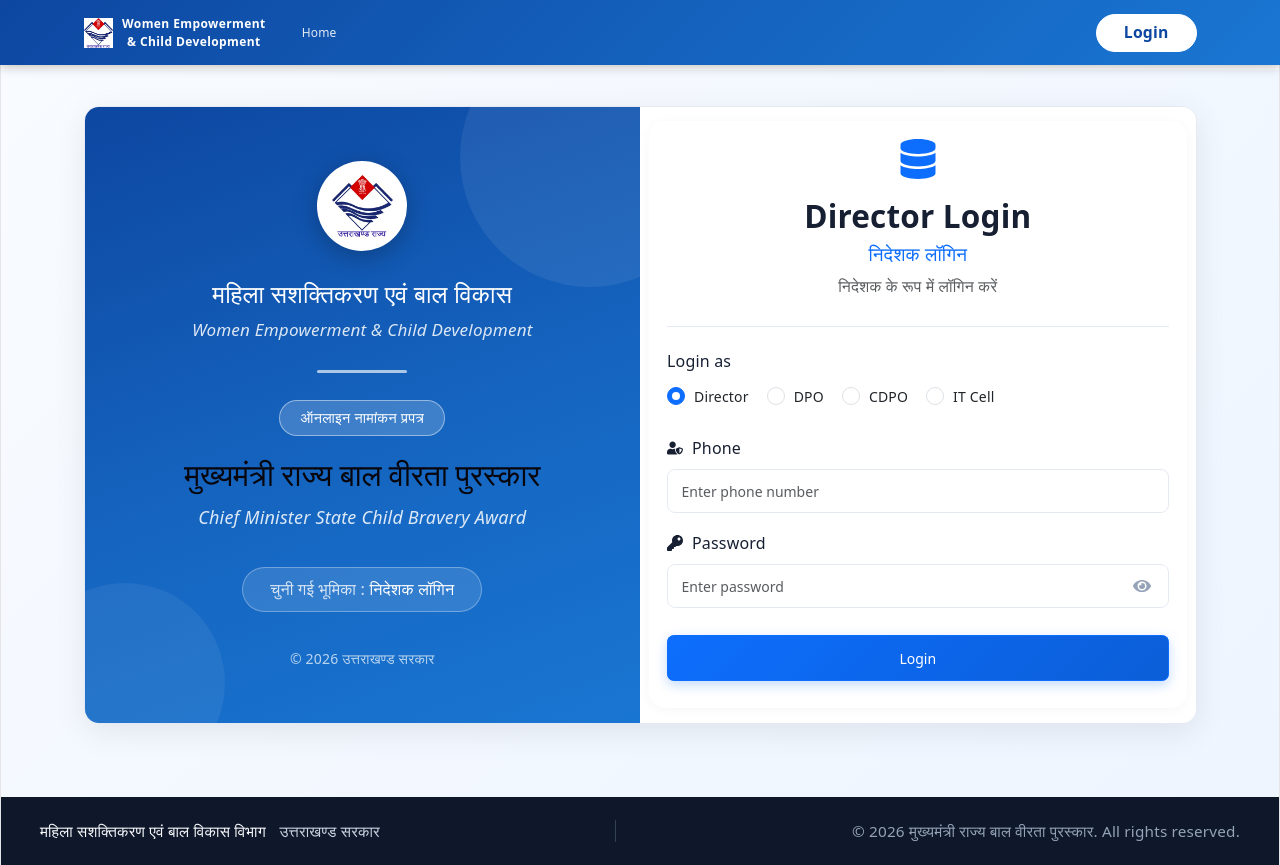
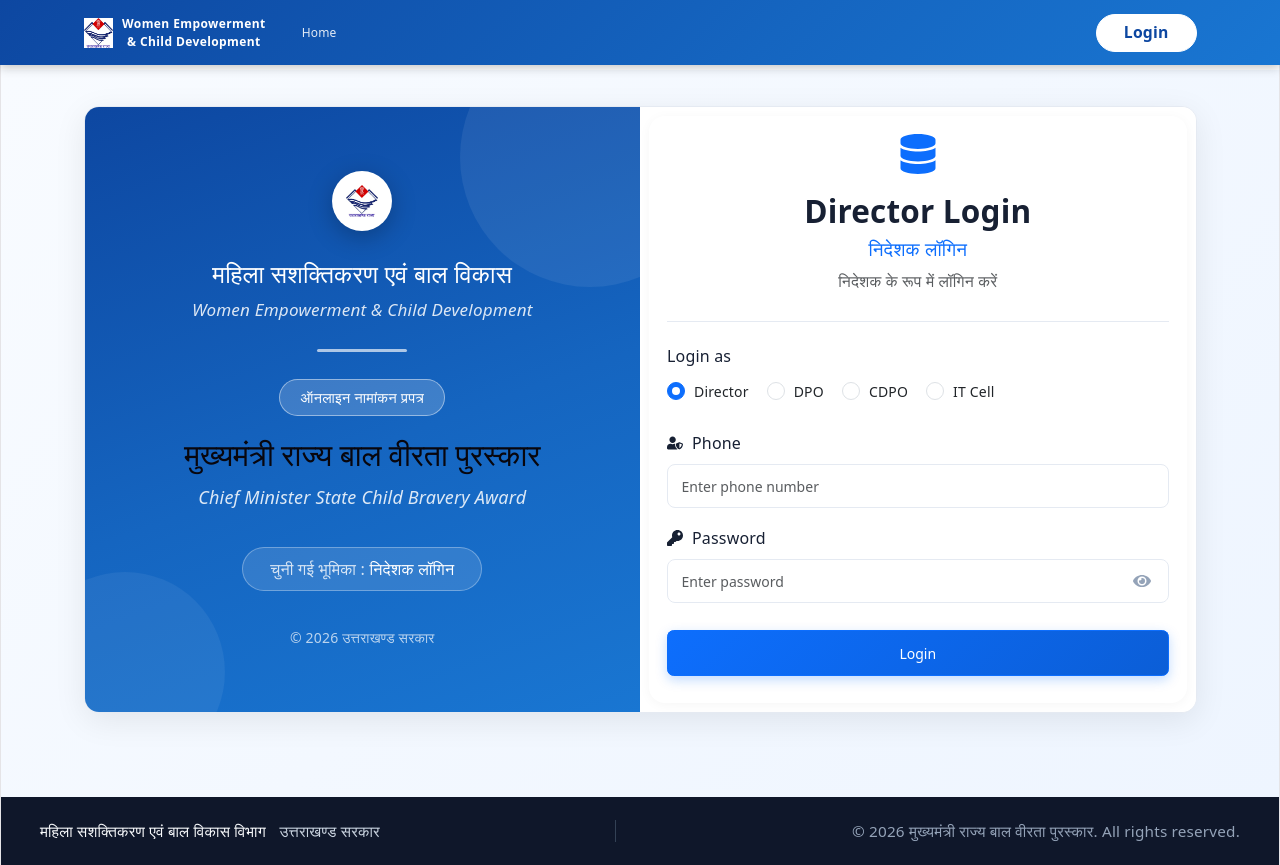
Before and after one commit to VAIBHAVTOMAR321/baal-veerta-purushkar, a React (Vite) app: page /balvirtaawardproject/login in a window 1280 px wide. Built offline with nearby package versions, Linux system fonts and the light colour scheme.

Commit message:
updated home login

```diff
--- a/src/components/home_layout/Home.css
+++ b/src/components/home_layout/Home.css
@@ -624,13 +624,15 @@
 }
 
 .step-title {
-  font-size: 0.82rem;
+
   font-weight: 600;
   text-align: justify;
   color: #172033;
   margin: 0;
+  font-size:12px !important;
   line-height: 1.3;
 }
+
 
 .step-subtitle {
   font-size: 0.72rem;
@@ -652,7 +654,7 @@
 .step-f-pdf-links {
   display: flex;
   flex-direction: row;
-  flex-wrap: wrap;
+
   gap: 0.4rem;
   margin-top: 0.4rem;
 }
@@ -667,7 +669,7 @@
   padding: 0.25rem 0.5rem;
   border-radius: 6px;
   font-weight: 600;
-  font-size: 0.68rem;
+  font-size: 10px;
   text-decoration: none;
   transition: all 0.2s ease;
   width: fit-content;
@@ -809,8 +811,8 @@
   display: inline-flex;
   align-items: center;
   justify-content: center;
-  width: 56px;
-  height: 56px;
+  width: 60px;
+  height: 60px;
   background: linear-gradient(135deg, #f0f5ff, #e0ecff);
   color: #0d6efd;
   border-radius: 16px;
@@ -822,7 +824,7 @@
   font-weight: 700;
   color: #172033;
   margin-bottom: 0.25rem;
-  font-size: 1.6rem;
+  font-size: 20px;
 }
 
 .login-subtitle {
@@ -852,7 +854,7 @@
   display: flex;
   align-items: center;
   gap: 0.5rem;
-  font-weight: 600;
+  font-weight: 700;
   color: #172033;
   font-size: 0.9rem;
   margin-bottom: 0.5rem;
--- a/src/components/home_layout/Home.jsx
+++ b/src/components/home_layout/Home.jsx
@@ -353,6 +353,7 @@ function Home() {
       subtitle: "Declaration",
       icon: FaFileSignature,
       description: (
+
         <div>
           <p>घोषणा पढ़ें, सहमति दें, और अंतिम प्रस्तुतीकरण करें</p>
           <div className="step-f-pdf-links">
@@ -464,6 +465,7 @@ function Home() {
                               {step.description}
                             </p>
                           </div>
+
                           {index < 3 && (
                             <div className="step-connector" />
                           )}
@@ -498,7 +500,9 @@ function Home() {
                           {index < registrationSteps.slice(4).length - 1 && (
                             <div className="step-connector" />
                           )}
+
                         </div>
+
                       );
                     })}
                   </div>
--- a/src/components/login/Login.css
+++ b/src/components/login/Login.css
@@ -76,8 +76,8 @@
   display: flex;
   align-items: center;
   justify-content: center;
-  width: 90px;
-  height: 90px;
+  width: 60px;
+  height: 60px;
   background: #ffffff;
   border-radius: 50%;
   padding: 10px;
```
